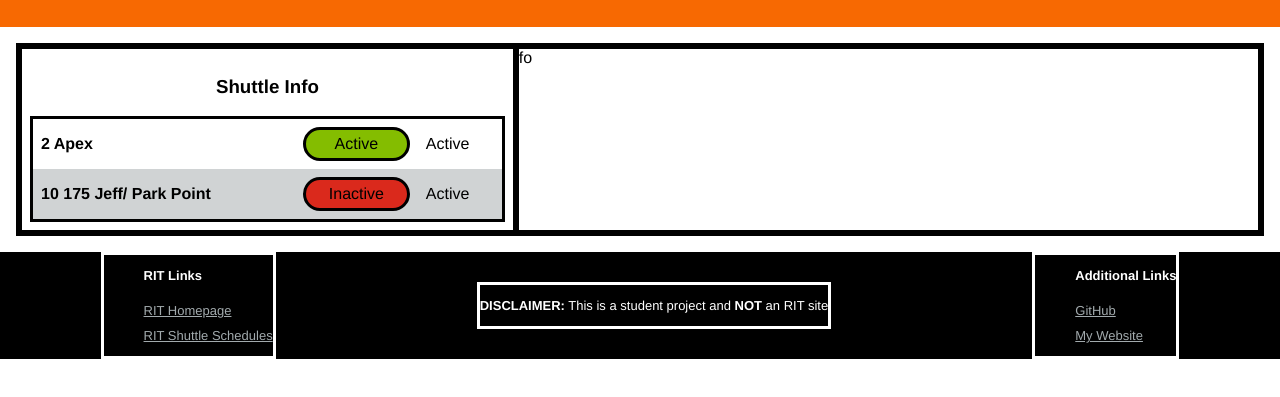
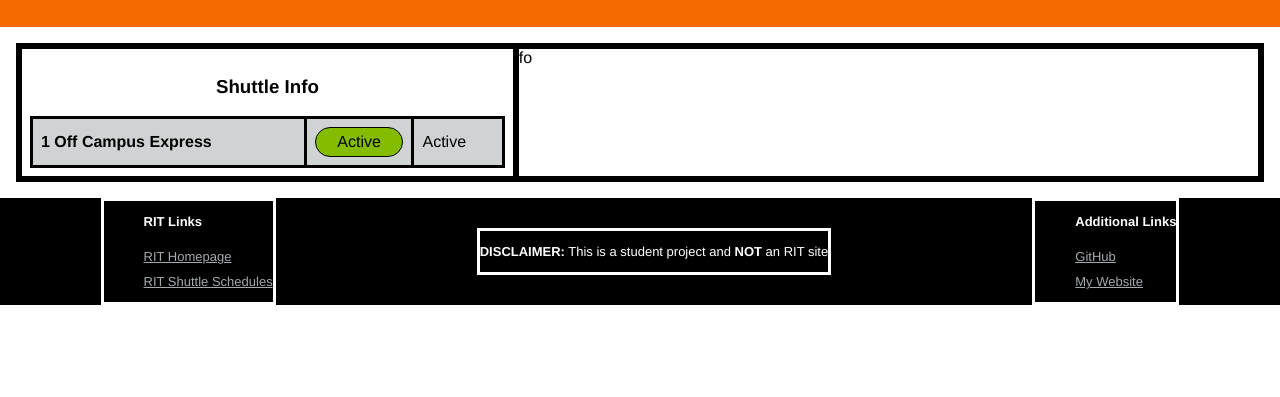
Before and after one commit to dlg1206/RIT-Bus-Scheduler, a plain HTML site: page public/pages/schedules.html in a window 1280 px wide. Shown: the part 69-466 px from the top of the page. Drawn offline with Linux system fonts and the light colour scheme; no server answers.

```diff
--- a/public/css/general.css
+++ b/public/css/general.css
@@ -89,45 +89,43 @@ div{
     padding: .5em;
 }
 
-#shuttle-info-container{
-    /*display: flex;*/
+.shuttle-container table{
+    /*border: solid 2px black;*/
+    width: 100%;
+    /*height: 100%;*/
+    border-collapse: collapse;
     /*justify-content: center;*/
 }
-#shuttle-info-table{
-    width: 100%;
-    border-collapse: collapse
+
+.shuttle-container tr:nth-child(odd) {
+    background-color: #D0D3D4;
 }
 
-#shuttle-info-table td{
+.shuttle-container td{
     padding: .5em .5em;
+    border-style: solid;
 }
 
-tr:nth-child(even) {background-color: #D0D3D4;}
-
-.shuttle-info .shuttle-name{
+.shuttle-container .shuttle-name a{
     font-weight: bold;
-
-}
-
-.shuttle-info .shuttle-name a {
     text-decoration: none;
     color: black;
 }
-.shuttle-info .shuttle-name a:hover{
-    color: black;
-}
 
-.shuttle-info .shuttle-status{
+.shuttle-container .shuttle-status{
     text-align: center;
+    border-style: solid;
     border-radius: 25px;
+    border-width: 1px;
+    border-color: black;
     padding: 5px;
 }
 
-.shuttle-info .active {
+.shuttle-container .active {
     background-color: #84BD00;
 }
 
-.shuttle-info .inactive {
+.shuttle-container .inactive {
     background-color: #DA291C;
 }
 
@@ -135,11 +133,6 @@ tr:nth-child(even) {background-color: #D0D3D4;}
 
 
 
-.light-gray{
-    background-color: #A2AAAD;
-}
-
-
 
 .planner-container{
     display: inline-block;
--- a/public/pages/schedules.html
+++ b/public/pages/schedules.html
@@ -14,14 +14,12 @@
     <main>
         <div class="row">
             <div class="shuttle-container">
-                <h3 style="text-align: center">Shuttle Info</h3>
-                <!--todo replace with table-->
-                <div id="shuttle-info-container">
-                    <table id="shuttle-info-table">
+                <h3 style="text-align:center">Shuttle Info</h3>
 
-                        <tr class="shuttle-info">
+                <table>
+                    <tr>
                         <td class="shuttle-name">
-                                <a href="#" target="_blank">2 Apex</a>
+                            <a href="#" target="_blank">1 Off Campus Express</a>
                         </td>
                         <td>
                             <div class="shuttle-status active">
@@ -32,22 +30,9 @@
                             Active
                         </td>
                     </tr>
-                        <tr class="shuttle-info">
-                            <td class="shuttle-name">
-                                <a href="#" target="_blank">10 175 Jeff/ Park Point</a>
-                            </td>
-                            <td>
-                                <div class="shuttle-status inactive">
-                                    Inactive
-                                </div>
-                            </td>
-                            <td>
-                                Active
-                            </td>
-                        </tr>
 
                 </table>
-                </div>
+
 
             </div>
 
```
Lines whose indentation alone changed are shown as unchanged.
